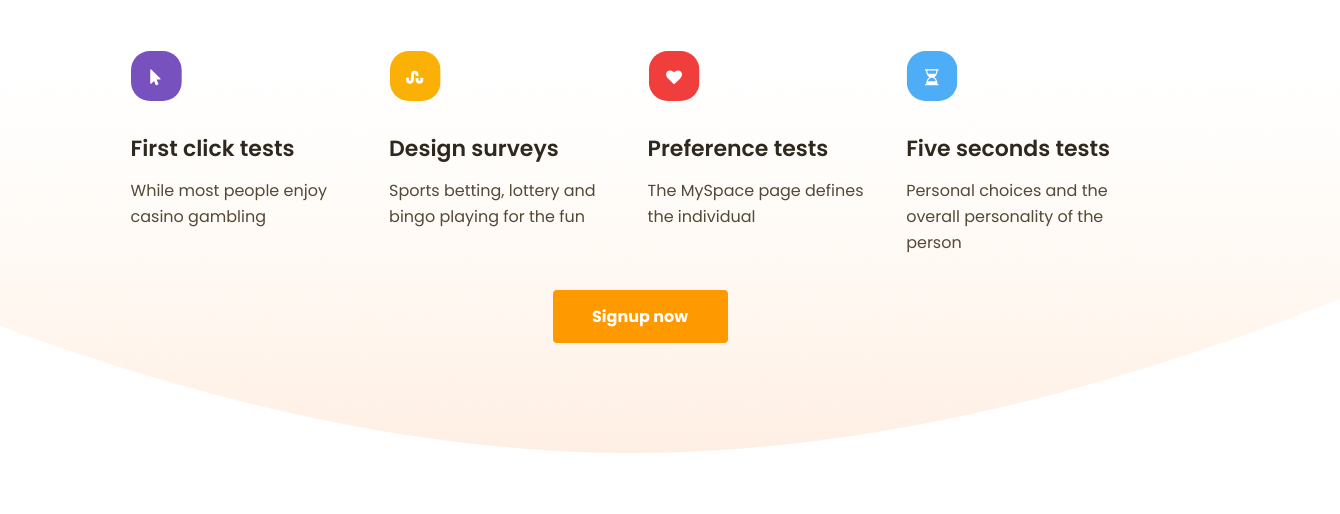
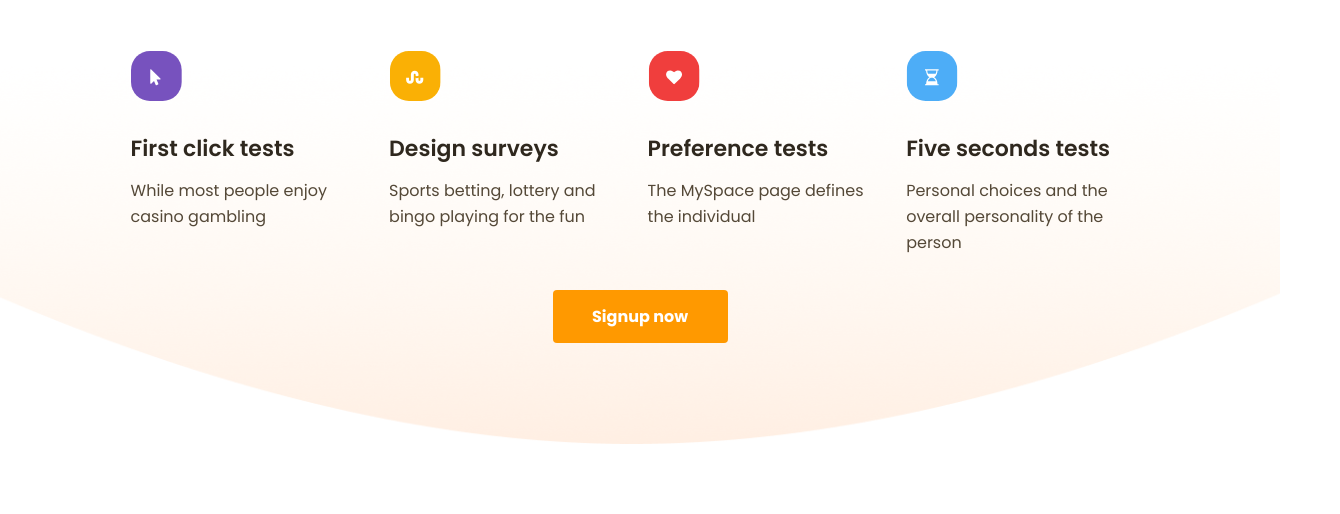
Before and after one commit to gsdeveloper/Productly, a website: page index.html in a window 1280 px wide. Shown: the part 786-1300 px from the top of the page, 1340 px wide, since content can reach past the window. Drawn offline with Linux system fonts and the light colour scheme.

Commit message:
Fix present component bugs

```diff
--- a/scss/components/_present.scss
+++ b/scss/components/_present.scss
@@ -83,14 +83,14 @@
     color: #ffffff;
   }
   &__background {
+    margin-top: 16.2rem;
+    min-height: 38.09rem;
+    width: 100%;
     position: absolute;
-    margin-top: 16.2rem;
     z-index: -1;
-    min-height: 38.09rem;
+    left: 0;
     @media (max-width: 990px) {
       display: none;
     }
   }
-  @media (max-width: 880px) {
-  }
 }
```
Also changed, not shown: style.css.
